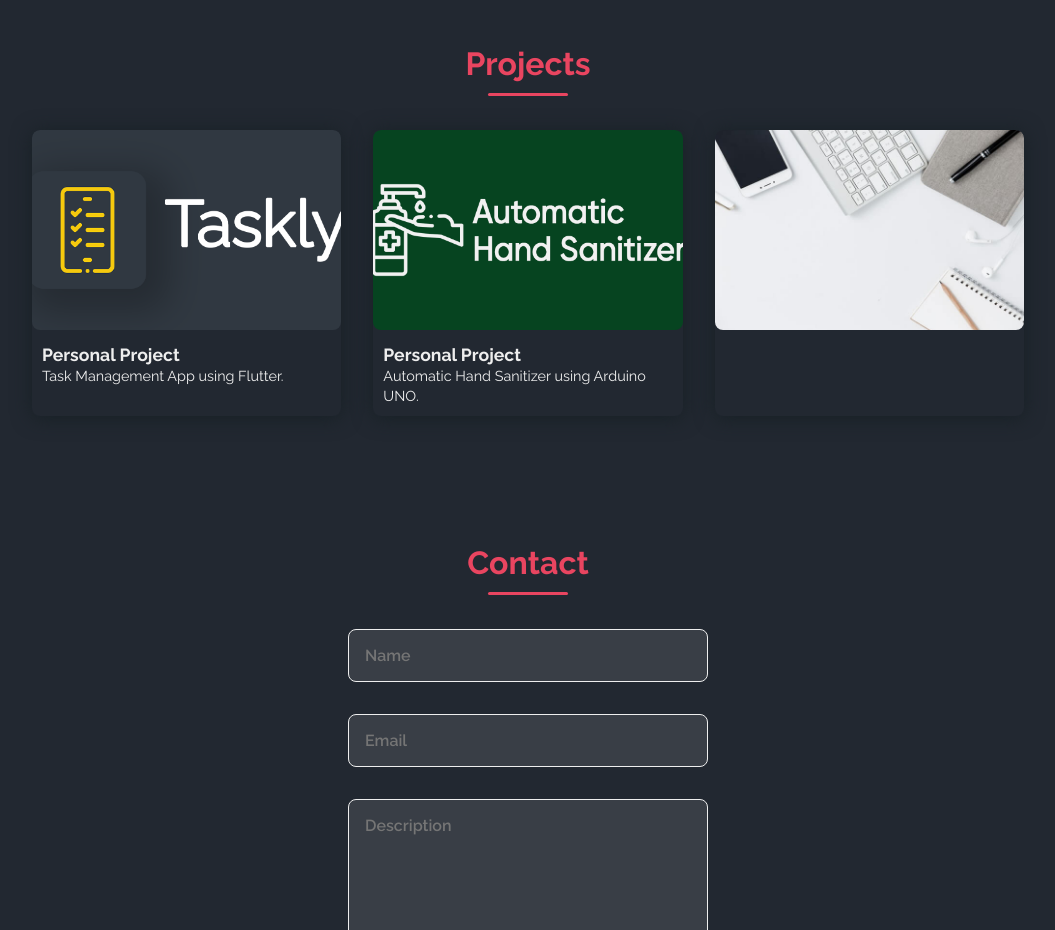
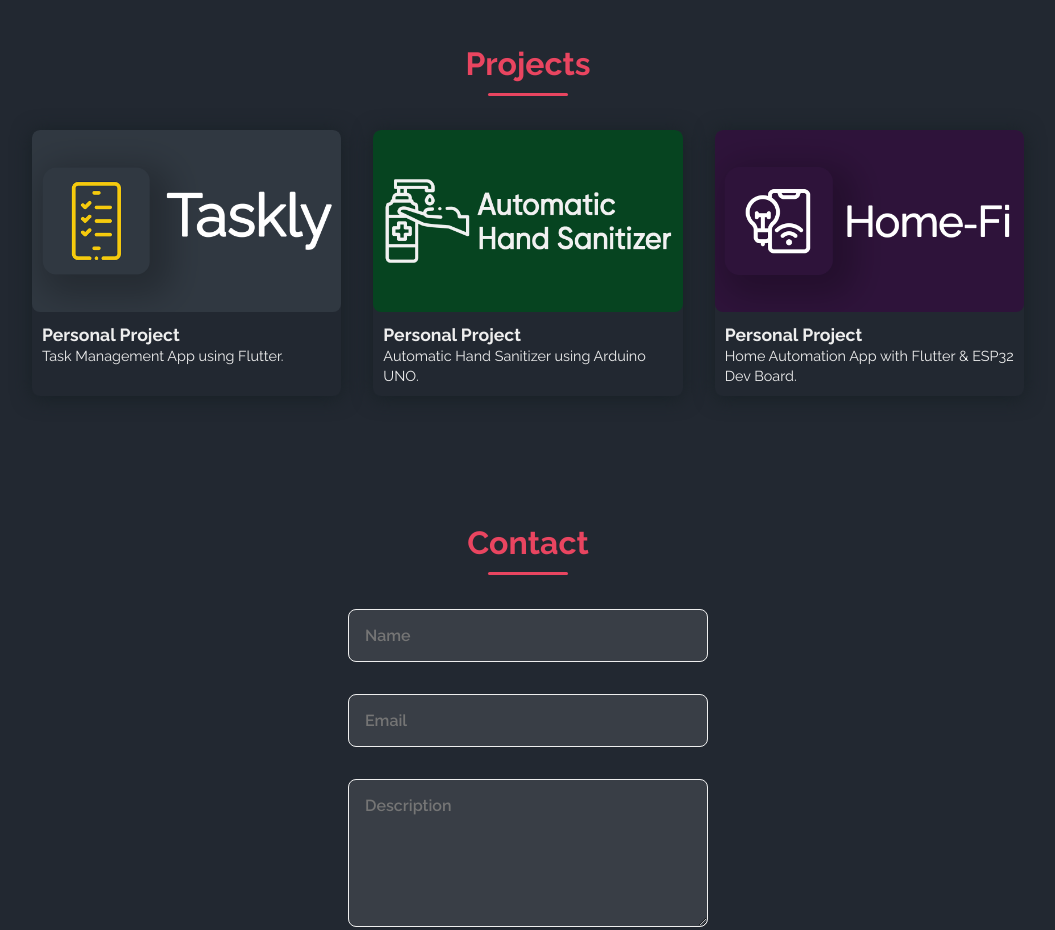
Before and after one commit to JobinBiju/JobinBiju.github.io, a website: page index.html in a window 1280 px wide. Shown: the part 2060-2990 px from the top of the page, without its empty margins (112-1167 px from the left). Drawn offline with nearby package versions, Linux system fonts and the light colour scheme.

Commit message:
Added 3rd project & modified project cover height

```diff
--- a/assets/css/styles.css
+++ b/assets/css/styles.css
@@ -440,7 +440,7 @@ img {
 }
 .project__img img {
   transition: 1s;
-  height: 200px;
+  height: 182px;
   border-radius: 0.5rem;
   width: 100%;
   object-fit: cover;
@@ -450,7 +450,7 @@ img {
   transform: scale(1.1);
 }
 .project__desc {
-  margin-top: 5px;
+  margin-top: 3px;
   text-align: left;
   padding: 10px;
   font-size: var(--project-desc-font);
--- a/index.html
+++ b/index.html
@@ -259,8 +259,12 @@
             </p>
           </div>
           <div class="project__img">
-            <a href=""><img src="assets/img/work2.jpg" alt="" /></a>
-            <p class="project__desc"></p>
+            <a href="https://github.com/JobinBiju/Home-Fi"
+              ><img src="assets/img/projectImg/Home-Fi.png" alt="Home Fi"
+            /></a>
+            <p class="project__desc">
+              <b class="bold">Personal Project</b><br />Home Automation App with Flutter & ESP32 Dev Board.
+            </p>
           </div>
         </div>
       </section>
```
Also changed, not shown: assets/img/projectImg/Home-Fi.png (added).
